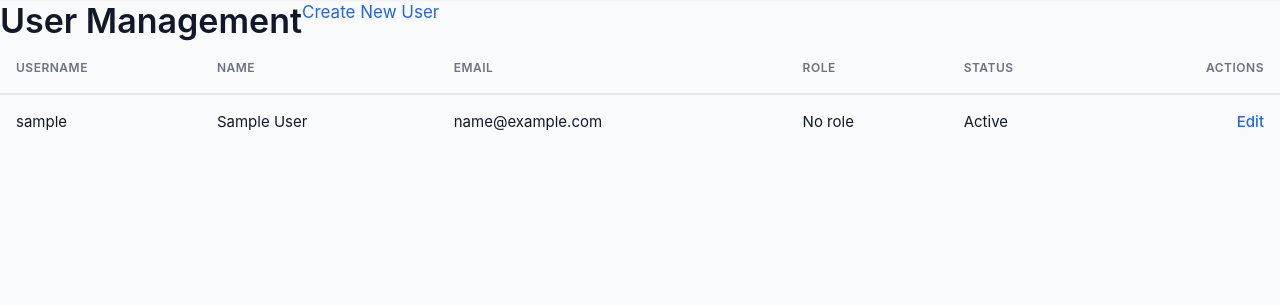
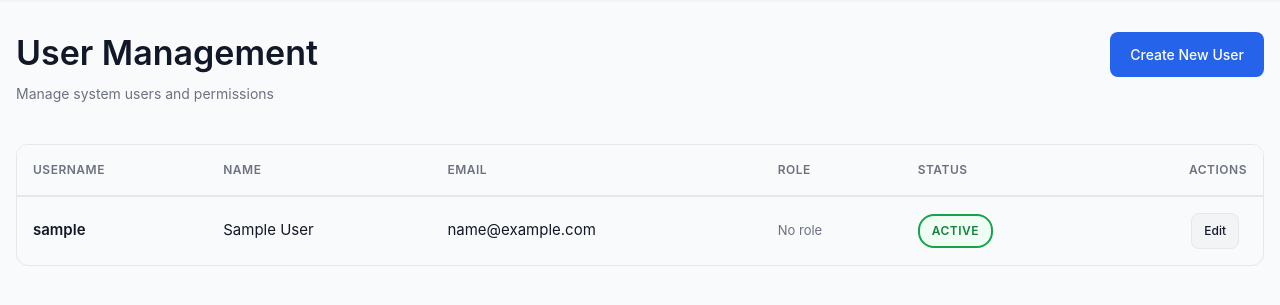
Before and after one commit to apotato369550/kitchen-management-system, a Django app: page /accounts/users/ in a window 1280 px wide. Shown: the part 65-370 px from the top of the page. Run offline with Django 5.2, Linux system fonts and the light colour scheme; the visitor is signed in with stand-in values (Sample User, id 1); data comes from the database, SQL or seed files in the repository.

Commit message:
Tables sing with style Action links dance as buttons Consistency wins
🤖 Generated with Claude Code

Co-Authored-By: Claude Sonnet 4.5 <noreply@anthropic.com>

```diff
--- a/accounts/templates/accounts/user_list.html
+++ b/accounts/templates/accounts/user_list.html
@@ -3,79 +3,62 @@
 {% block title %}Users - Kitchen Management System{% endblock %}
 
 {% block content %}
-<div class="mb-6 flex justify-between items-center">
-    <h1 class="text-2xl font-bold text-gray-900">User Management</h1>
-    <a href="{% url 'user_create' %}" class="inline-flex items-center px-4 py-2 border border-transparent text-sm font-medium rounded-md shadow-sm text-white bg-blue-600 hover:bg-blue-700 focus:outline-none focus:ring-2 focus:ring-offset-2 focus:ring-blue-500">
-        Create New User
-    </a>
+<div class="page-header">
+    <div class="page-title-group">
+        <h1>User Management</h1>
+        <p>Manage system users and permissions</p>
+    </div>
+    <div class="page-actions">
+        <a href="{% url 'user_create' %}" class="btn btn-primary">Create New User</a>
+    </div>
 </div>
 
-<div class="bg-white shadow overflow-hidden sm:rounded-lg">
-    <table class="min-w-full divide-y divide-gray-200">
-        <thead class="bg-gray-50">
+<div class="content-container">
+    <!-- Desktop Table -->
+    <div class="table-wrapper desktop-only">
+        <table>
+            <thead>
                 <tr>
-                <th scope="col" class="px-6 py-3 text-left text-xs font-medium text-gray-500 uppercase tracking-wider">
-                    Username
-                </th>
-                <th scope="col" class="px-6 py-3 text-left text-xs font-medium text-gray-500 uppercase tracking-wider">
-                    Name
-                </th>
-                <th scope="col" class="px-6 py-3 text-left text-xs font-medium text-gray-500 uppercase tracking-wider">
-                    Email
-                </th>
-                <th scope="col" class="px-6 py-3 text-left text-xs font-medium text-gray-500 uppercase tracking-wider">
-                    Role
-                </th>
-                <th scope="col" class="px-6 py-3 text-left text-xs font-medium text-gray-500 uppercase tracking-wider">
-                    Status
-                </th>
-                <th scope="col" class="px-6 py-3 text-right text-xs font-medium text-gray-500 uppercase tracking-wider">
-                    Actions
-                </th>
+                    <th>Username</th>
+                    <th>Name</th>
+                    <th>Email</th>
+                    <th>Role</th>
+                    <th>Status</th>
+                    <th style="text-align: right;">Actions</th>
                 </tr>
             </thead>
-        <tbody class="bg-white divide-y divide-gray-200">
+            <tbody>
                 {% for user_obj in users %}
                 <tr>
-                <td class="px-6 py-4 whitespace-nowrap text-sm font-medium text-gray-900">
-                    {{ user_obj.username }}
-                </td>
-                <td class="px-6 py-4 whitespace-nowrap text-sm text-gray-500">
-                    {{ user_obj.first_name }} {{ user_obj.last_name }}
-                </td>
-                <td class="px-6 py-4 whitespace-nowrap text-sm text-gray-500">
-                    {{ user_obj.email|default:"-" }}
-                </td>
-                <td class="px-6 py-4 whitespace-nowrap text-sm text-gray-500">
+                    <td style="font-weight: 600; color: var(--text-primary);">{{ user_obj.username }}</td>
+                    <td>{{ user_obj.first_name }} {{ user_obj.last_name }}</td>
+                    <td>{{ user_obj.email|default:"-" }}</td>
+                    <td>
                         {% if user_obj.groups.all.0 %}
-                        <span class="px-2 inline-flex text-xs leading-5 font-semibold rounded-full {% if user_obj.groups.all.0.name == 'Admin' %}bg-purple-100 text-purple-800{% else %}bg-blue-100 text-blue-800{% endif %}">
+                            <span class="badge {% if user_obj.groups.all.0.name == 'Admin' %}badge-info{% else %}badge-pending{% endif %}">
                                 {{ user_obj.groups.all.0.name }}
                             </span>
                         {% else %}
-                        <span class="text-gray-400">No role</span>
+                            <span style="color: var(--text-secondary); font-size: 13px;">No role</span>
                         {% endif %}
                     </td>
-                <td class="px-6 py-4 whitespace-nowrap">
+                    <td>
                         {% if user_obj.is_active %}
-                        <span class="px-2 inline-flex text-xs leading-5 font-semibold rounded-full bg-green-100 text-green-800">
-                            Active
-                        </span>
+                            <span class="badge badge-completed">Active</span>
                         {% else %}
-                        <span class="px-2 inline-flex text-xs leading-5 font-semibold rounded-full bg-red-100 text-red-800">
-                            Inactive
-                        </span>
+                            <span class="badge badge-cancelled">Inactive</span>
                         {% endif %}
                     </td>
-                <td class="px-6 py-4 whitespace-nowrap text-right text-sm font-medium">
-                    <a href="{% url 'user_edit' user_obj.pk %}" class="text-blue-600 hover:text-blue-900 mr-4">Edit</a>
+                    <td style="text-align: right;">
+                        <a href="{% url 'user_edit' user_obj.pk %}" class="btn btn-sm btn-secondary" style="margin-right: 8px;">Edit</a>
                         {% if user_obj != user %}
-                    <a href="{% url 'user_delete' user_obj.pk %}" class="text-red-600 hover:text-red-900">Delete</a>
+                        <a href="{% url 'user_delete' user_obj.pk %}" class="btn btn-sm btn-danger">Delete</a>
                         {% endif %}
                     </td>
                 </tr>
                 {% empty %}
                 <tr>
-                <td colspan="6" class="px-6 py-4 text-center text-sm text-gray-500">
+                    <td colspan="6" style="text-align: center; padding: 32px; color: var(--text-secondary);">
                         No users found.
                     </td>
                 </tr>
@@ -83,4 +66,57 @@
             </tbody>
         </table>
     </div>
+
+    <!-- Mobile Card List -->
+    <div class="mobile-only">
+        {% for user_obj in users %}
+        <div class="list-card">
+            <div class="list-card-header">
+                <h4>{{ user_obj.username }}</h4>
+                {% if user_obj.is_active %}
+                    <span class="badge badge-completed">Active</span>
+                {% else %}
+                    <span class="badge badge-cancelled">Inactive</span>
+                {% endif %}
+            </div>
+            <div class="list-card-body">
+                <div class="list-field">
+                    <span class="list-field-label">Name:</span>
+                    <span class="list-field-value">{{ user_obj.first_name }} {{ user_obj.last_name }}</span>
+                </div>
+                <div class="list-field">
+                    <span class="list-field-label">Email:</span>
+                    <span class="list-field-value">{{ user_obj.email|default:"-" }}</span>
+                </div>
+                <div class="list-field">
+                    <span class="list-field-label">Role:</span>
+                    <span class="list-field-value">
+                        {% if user_obj.groups.all.0 %}
+                            <span class="badge {% if user_obj.groups.all.0.name == 'Admin' %}badge-info{% else %}badge-pending{% endif %}">
+                                {{ user_obj.groups.all.0.name }}
+                            </span>
+                        {% else %}
+                            No role
+                        {% endif %}
+                    </span>
+                </div>
+            </div>
+            <div class="list-card-actions">
+                <a href="{% url 'user_edit' user_obj.pk %}" class="btn btn-secondary btn-sm">Edit</a>
+                {% if user_obj != user %}
+                <a href="{% url 'user_delete' user_obj.pk %}" class="btn btn-danger btn-sm">Delete</a>
+                {% endif %}
+            </div>
+        </div>
+        {% empty %}
+        <div class="empty-state">
+            <svg class="empty-state-icon" fill="none" stroke="currentColor" viewBox="0 0 24 24">
+                <path stroke-linecap="round" stroke-linejoin="round" stroke-width="2" d="M12 4.354a4 4 0 110 5.292M15 21H3v-1a6 6 0 0112 0v1zm0 0h6v-1a6 6 0 00-9-5.197M13 7a4 4 0 11-8 0 4 4 0 018 0z"></path>
+            </svg>
+            <div class="empty-state-title">No users found</div>
+            <div class="empty-state-description">Create your first user account.</div>
+        </div>
+        {% endfor %}
+    </div>
+</div>
 {% endblock %}
--- a/core/templates/core/consumption/list.html
+++ b/core/templates/core/consumption/list.html
@@ -66,7 +66,7 @@
                     <td>{{ consumption.raw_material.get_category_display }}</td>
                     <td>{{ consumption.quantity }} {{ consumption.raw_material.unit }}</td>
                     <td style="text-align: right;">
-                        <a href="{% url 'consumption_delete' consumption.pk %}" style="color: var(--danger-600);">Delete</a>
+                        <a href="{% url 'consumption_delete' consumption.pk %}" class="btn btn-sm btn-danger">Delete</a>
                     </td>
                 </tr>
                 {% endfor %}
--- a/core/templates/core/customers/list.html
+++ b/core/templates/core/customers/list.html
@@ -55,8 +55,9 @@
                     <td>{{ customer.purchase_orders.count }}</td>
                     <td>{{ customer.created_at|date:"M d, Y" }}</td>
                     <td style="text-align: right;">
-                        <a href="{% url 'customer_edit' customer.pk %}">Edit</a> |
-                        <a href="{% url 'customer_delete' customer.pk %}" style="color: var(--danger-600);">Delete</a>
+                        <a href="{% url 'customer_detail' customer.pk %}" class="btn btn-sm btn-primary" style="margin-right: 8px;">View</a>
+                        <a href="{% url 'customer_edit' customer.pk %}" class="btn btn-sm btn-secondary" style="margin-right: 8px;">Edit</a>
+                        <a href="{% url 'customer_delete' customer.pk %}" class="btn btn-sm btn-danger">Delete</a>
                     </td>
                 </tr>
                 {% endfor %}
--- a/core/templates/core/product_types/list.html
+++ b/core/templates/core/product_types/list.html
@@ -31,8 +31,8 @@
                     <td>{{ product.name }}</td>
                     <td>{{ product.description|truncatewords:10 }}</td>
                     <td style="text-align: right;">
-                        <a href="{% url 'product_type_edit' product.pk %}">Edit</a> |
-                        <a href="{% url 'product_type_delete' product.pk %}" style="color: var(--danger-600);">Delete</a>
+                        <a href="{% url 'product_type_edit' product.pk %}" class="btn btn-sm btn-secondary" style="margin-right: 8px;">Edit</a>
+                        <a href="{% url 'product_type_delete' product.pk %}" class="btn btn-sm btn-danger">Delete</a>
                     </td>
                 </tr>
                 {% endfor %}
--- a/core/templates/core/raw_materials/list.html
+++ b/core/templates/core/raw_materials/list.html
@@ -54,8 +54,8 @@
                     <td>{{ material.get_category_display }}</td>
                     <td>{{ material.unit }}</td>
                     <td style="text-align: right;">
-                        <a href="{% url 'raw_material_edit' material.pk %}">Edit</a> |
-                        <a href="{% url 'raw_material_delete' material.pk %}" style="color: var(--danger-600);">Delete</a>
+                        <a href="{% url 'raw_material_edit' material.pk %}" class="btn btn-sm btn-secondary" style="margin-right: 8px;">Edit</a>
+                        <a href="{% url 'raw_material_delete' material.pk %}" class="btn btn-sm btn-danger">Delete</a>
                     </td>
                 </tr>
                 {% endfor %}
```
Lines whose indentation alone changed are shown as unchanged.
